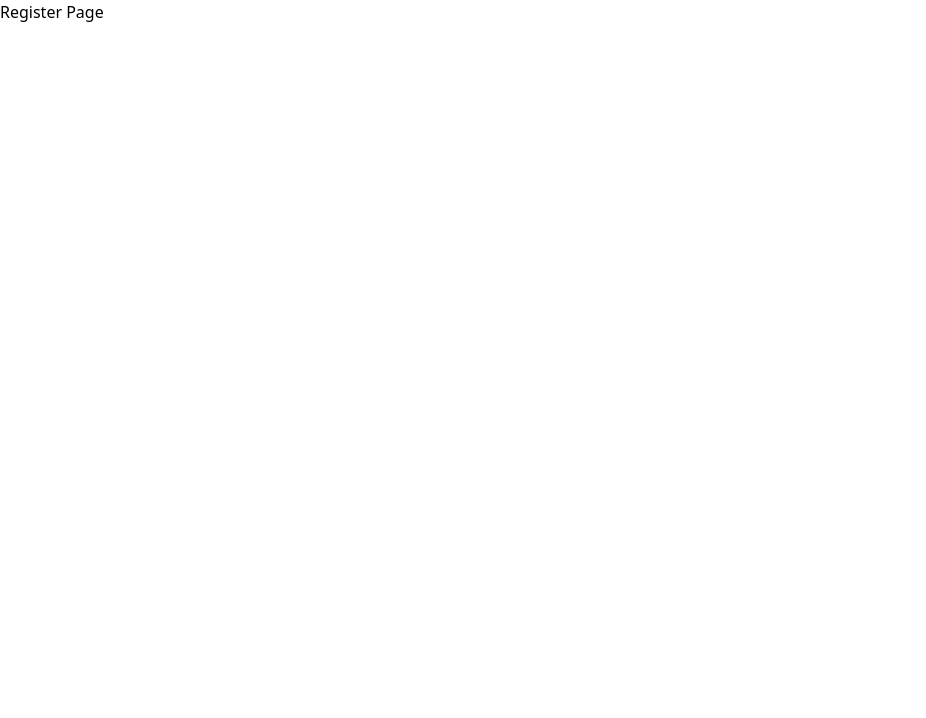
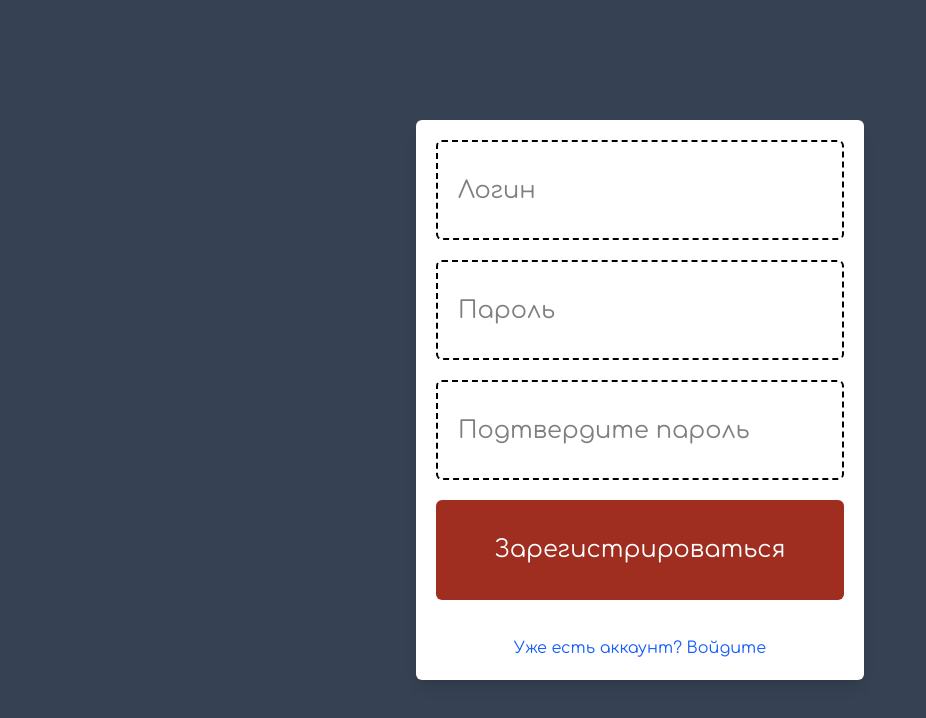
Before and after one commit to SashaErkhov/TicTacToe_Web, a React (Vite) app in the folder frontend/: page /register in a window 1280 px wide. Shown: the top 718 px of the page, without its empty margins (0-926 px from the left). Built offline with nearby package versions, Linux system fonts and the light colour scheme.

Commit message:
add login and register pages

```diff
--- /dev/null
+++ b/frontend/src/Login.tsx
@@ -0,0 +1,32 @@
+import { Link } from 'react-router-dom';
+
+function Login() {
+  return (
+    <div className="main-page">
+      <div className="w-md h-md rounded-md bg-white shadow-lg flex flex-col gap-5 p-5">
+        <input
+          type="text"
+          placeholder="Логин"
+          className="w-full h-[100px] rounded-md border-2 border-dashed border-black p-5 text-2xl"
+        />
+        <input
+          type="password"
+          placeholder="Пароль"
+          className="w-full h-[100px] rounded-md border-2 border-dashed border-black p-5 text-2xl"
+        />
+        <button
+          className="text-white text-2xl w-full h-[100px] rounded-md bg-[#9F2D20] hover:bg-[#47140e] flex items-center justify-center"
+        >
+          Войти
+        </button>
+        <div className="text-center mt-4">
+          <Link to="/register" className="text-blue-600 hover:underline">
+            Нет аккаунта? Зарегистрируйтесь
+          </Link>
+        </div>
+      </div>
+    </div>
+  );
+}
+
+export default Login;
--- /dev/null
+++ b/frontend/src/Register.tsx
@@ -0,0 +1,37 @@
+import { Link } from 'react-router-dom';
+
+function Register() {
+  return (
+    <div className="main-page">
+      <div className="w-md h-md rounded-md bg-white shadow-lg flex flex-col gap-5 p-5">
+        <input
+          type="text"
+          placeholder="Логин"
+          className="w-full h-[100px] rounded-md border-2 border-dashed border-black p-5 text-2xl"
+        />
+        <input
+          type="password"
+          placeholder="Пароль"
+          className="w-full h-[100px] rounded-md border-2 border-dashed border-black p-5 text-2xl"
+        />
+        <input
+          type="password"
+          placeholder="Подтвердите пароль"
+          className="w-full h-[100px] rounded-md border-2 border-dashed border-black p-5 text-2xl"
+        />
+        <button
+          className="text-white text-2xl w-full h-[100px] rounded-md bg-[#9F2D20] hover:bg-[#47140e] flex items-center justify-center"
+        >
+          Зарегистрироваться
+        </button>
+        <div className="text-center mt-4">
+          <Link to="/login" className="text-blue-600 hover:underline">
+            Уже есть аккаунт? Войдите
+          </Link>
+        </div>
+      </div>
+    </div>
+  );
+}
+
+export default Register;
--- a/frontend/src/Start.tsx
+++ b/frontend/src/Start.tsx
@@ -3,16 +3,16 @@ import { Link } from 'react-router-dom';
 function Start() {
   return (
     <div className="main-page">
-      <div className="w-[450px] h-[260px] rounded-lg bg-white shadow-lg">
-        <Link to="/login">
-          <div className="w-[410px] h-[100px] m-5 rounded-lg spbu flex items-center justify-center">
-            <span className="text-white text-2xl">Войти</span>
-          </div>
+      <div className="w-md h-md rounded-md bg-white shadow-lg flex flex-col gap-5 p-5">
+        <Link to="/login"
+                   className="text-white text-2xl w-full h-[100px] rounded-md
+              hover:bg-[#47140e] flex items-center justify-center bg-[#9F2D20]">
+            Войти
         </Link>
-        <Link to="/register">
-          <div className="w-[410px] h-[100px] m-5 rounded-lg spbu flex items-center justify-center">
-            <span className="text-white text-2xl">Зарегистрироваться</span>
-          </div>
+        <Link to="/register"
+            className="text-white text-2xl w-full h-[100px] rounded-md
+            hover:bg-[#47140e] flex items-center justify-center bg-[#9F2D20]">
+            Зарегистрироваться
         </Link>
       </div>
     </div>
--- a/frontend/src/main.tsx
+++ b/frontend/src/main.tsx
@@ -3,11 +3,13 @@ import { createRoot } from 'react-dom/client'
 import './index.css'
 import { RouterProvider, createBrowserRouter } from "react-router-dom"
 import Start from './Start.tsx'
+import Login from './Login.tsx'
+import Register from "./Register.tsx";
 
 const router = createBrowserRouter([
     { path: "/", element: <Start /> },
-    { path: "/login", element: <div>Login Page</div> },
-    { path: "/register", element: <div>Register Page</div> }
+    { path: "/login", element: <Login /> },
+    { path: "/register", element: <Register /> }
 ])
 
 createRoot(document.getElementById("root")!).render(
```
